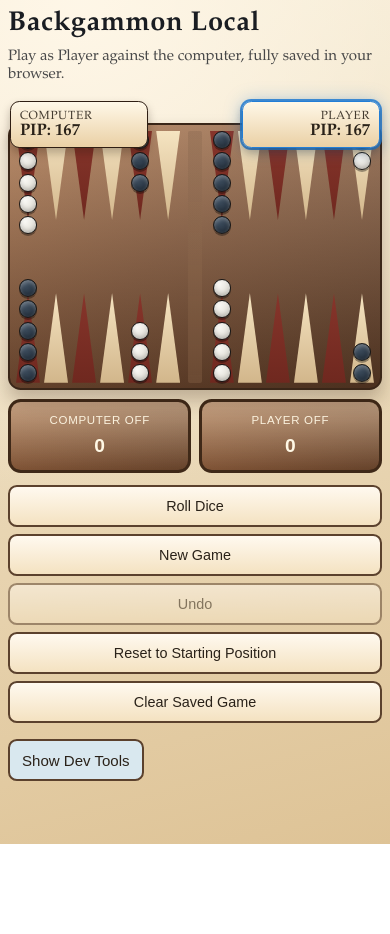
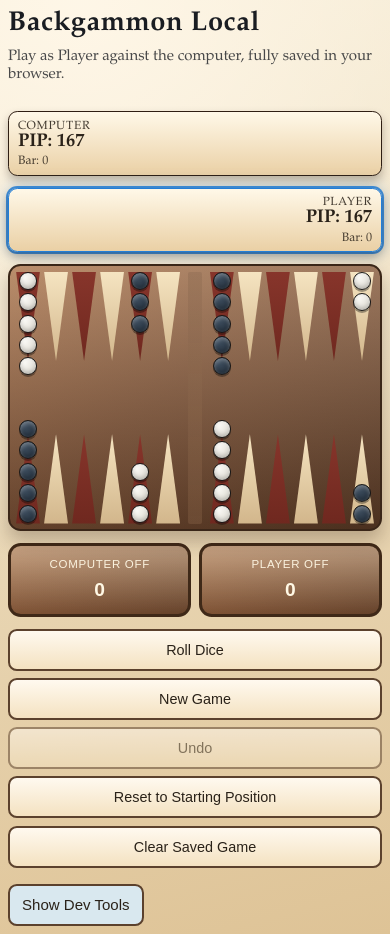
Before and after one commit to wesley-perkins-software/backgammon, a React (Vite) app: page / in a window 390 px wide. Before the commit the page ends 844 px from the top, so only its background shows below. Built offline with nearby package versions, Linux system fonts and the light colour scheme.

Commit message:
Fix board layout to reserve pip row space

```diff
--- a/src/App.jsx
+++ b/src/App.jsx
@@ -828,18 +828,22 @@ export default function App() {
       </header>
 
       <section ref={boardStageRef} className="board-stage" aria-label="Backgammon board">
-        <div className="board-shell">
-          <div className="board-surface">
-            <div className="pip-board-row" aria-label="Pip counts">
+        <div className="game-layout">
+          <div className="pip-row" aria-label="Pip counts">
             <div className={`pip-box pip-box-computer ${!game.winner && isComputerTurn ? 'pip-box-active' : ''}`.trim()}>
               <span className="pip-box-label">Computer</span>
               <span className="pip-box-value">PIP: {computerPipCount}</span>
+              <span className="pip-box-meta">Bar: {game.bar.B}</span>
             </div>
             <div className={`pip-box pip-box-player ${!game.winner && !isComputerTurn ? 'pip-box-active' : ''}`.trim()}>
               <span className="pip-box-label">Player</span>
               <span className="pip-box-value">PIP: {playerPipCount}</span>
+              <span className="pip-box-meta">Bar: {game.bar.A}</span>
             </div>
           </div>
+
+          <div className="board-and-off">
+            <div className="board-surface">
               <div className="point-band top-band top-left-band">{TOP_LEFT.map((point) => renderPoint(point, true))}</div>
               <div className="point-band top-band top-right-band">{TOP_RIGHT.map((point) => renderPoint(point, true))}</div>
 
@@ -894,6 +898,7 @@ export default function App() {
                 }}
               />
             </aside>
+          </div>
         </div>
         {movingChecker && (
           <span
--- a/src/styles.css
+++ b/src/styles.css
@@ -165,14 +165,27 @@ button:focus-visible {
 
 .board-stage {
   position: relative;
-  margin-top: 2.6rem;
+  margin-top: 1rem;
 }
 
-.board-shell {
+.game-layout {
+  display: grid;
+  grid-template-rows: auto 1fr;
+  gap: 0.75rem;
+}
+
+.pip-row {
+  display: flex;
+  justify-content: space-between;
+  align-items: flex-end;
+  gap: 0.75rem;
+}
+
+.board-and-off {
   display: grid;
   grid-template-columns: 1fr minmax(95px, 118px);
   gap: 0.75rem;
-  align-items: stretch;
+  align-items: start;
 }
 
 .home-rail {
@@ -224,20 +237,8 @@ button:focus-visible {
   box-shadow: 0 10px 18px rgba(45, 25, 10, 0.25);
 }
 
-.pip-board-row {
-  position: absolute;
-  left: 0;
-  right: 0;
-  top: -34px;
-  display: flex;
-  justify-content: space-between;
-  gap: 0.75rem;
-  pointer-events: none;
-  z-index: 12;
-}
-
 .pip-box {
-  min-width: 210px;
+  min-width: clamp(156px, 22vw, 210px);
   border-radius: 0.72rem;
   border: 2px solid #2f1e13;
   background: linear-gradient(180deg, #fff8e8, #ead0a5);
@@ -271,9 +272,15 @@ button:focus-visible {
 }
 
 .pip-box-value {
-  font-size: 1.78rem;
+  font-size: clamp(1.15rem, 2.2vw, 1.65rem);
   font-weight: 700;
   line-height: 1.05;
+}
+
+.pip-box-meta {
+  margin-top: 0.15rem;
+  font-size: 0.76rem;
+  opacity: 0.85;
 }
 
 .board-dice-overlay {
@@ -750,7 +757,7 @@ button:focus-visible {
 }
 
 @media (max-width: 1080px) {
-  .board-shell {
+  .board-and-off {
     grid-template-columns: 1fr;
   }
 
@@ -766,21 +773,15 @@ button:focus-visible {
 }
 
 @media (max-width: 760px) {
-  .board-stage {
-    margin-top: 2.2rem;
-  }
-
-  .pip-board-row {
-    top: -30px;
+  .pip-row {
+    flex-wrap: wrap;
+    align-items: stretch;
   }
 
   .pip-box {
-    min-width: 172px;
+    flex: 1 1 220px;
+    min-width: 0;
     padding: 0.5rem 0.72rem;
-  }
-
-  .pip-box-value {
-    font-size: 1.35rem;
   }
 
   .app {
@@ -864,16 +865,8 @@ button:focus-visible {
 }
 
 @media (max-width: 560px) {
-  .board-stage {
-    margin-top: 1.75rem;
-  }
-
-  .pip-board-row {
-    top: -24px;
-  }
-
   .pip-box {
-    min-width: 138px;
+    flex-basis: 100%;
     border-width: 1.5px;
     border-radius: 0.58rem;
     padding: 0.4rem 0.56rem;
@@ -881,10 +874,6 @@ button:focus-visible {
 
   .pip-box-label {
     font-size: 0.74rem;
-  }
-
-  .pip-box-value {
-    font-size: 1.04rem;
   }
 
   :root {
```
Lines whose indentation alone changed are shown as unchanged.
